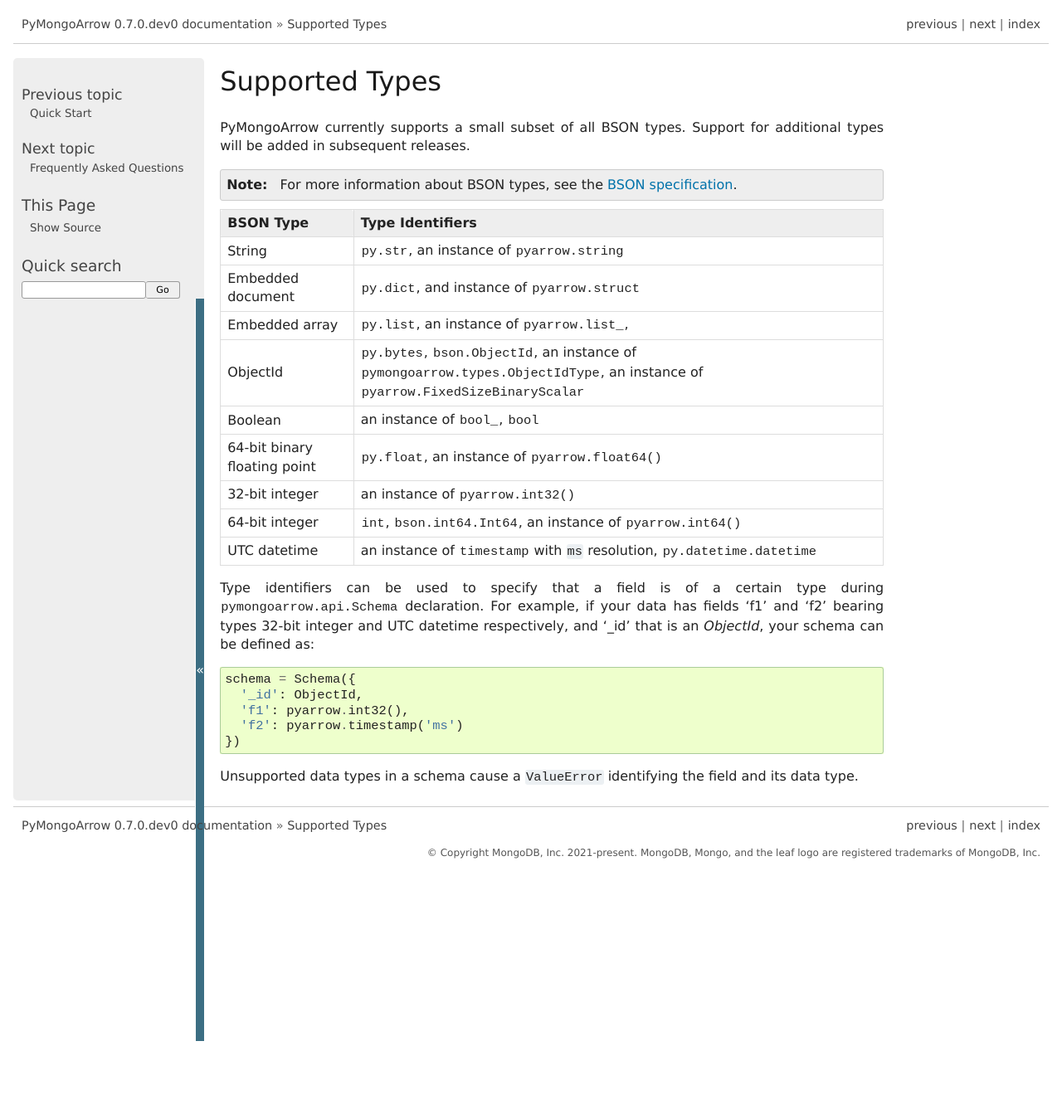
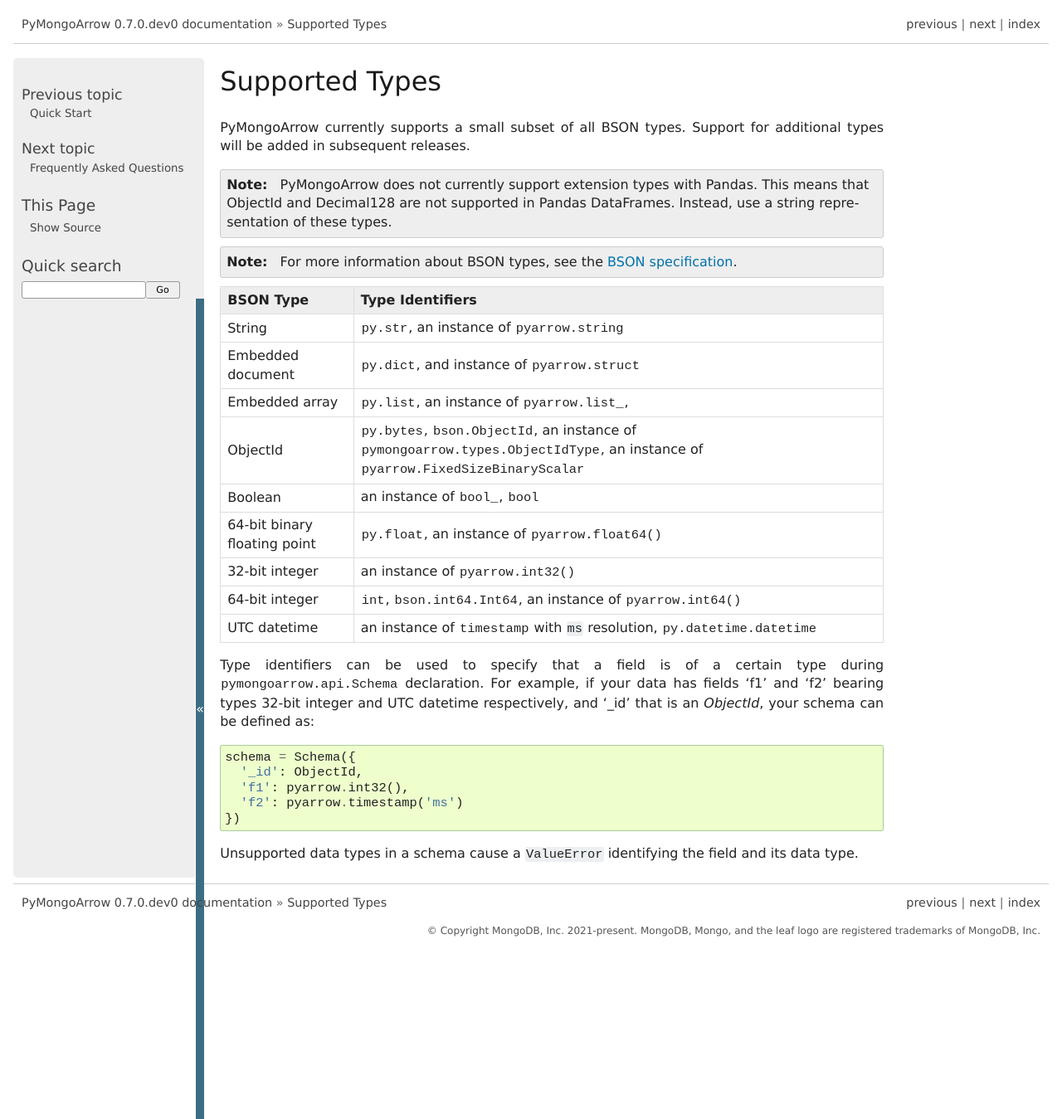
Before and after one commit to mongodb-labs/mongo-arrow, a Sphinx documentation site: the page built from bindings/python/docs/source/supported_types.rst, in a window 1280 px wide. Shown: the whole page at 83% size. Built offline with Sphinx 7.4.7, drawn with Linux system fonts in a browser that asks for light colours; before the commit the page ends 1255 px from its top, so only the background shows below that.

Commit message:
initial commit

```diff
--- a/bindings/python/docs/source/supported_types.rst
+++ b/bindings/python/docs/source/supported_types.rst
@@ -5,6 +5,9 @@ Supported Types
 
 PyMongoArrow currently supports a small subset of all BSON types.
 Support for additional types will be added in subsequent releases.
+
+.. note:: PyMongoArrow does not currently support extension types with Pandas. This means that ObjectId
+   and Decimal128 are not supported in Pandas DataFrames. Instead, use a string representation of these types.
 
 .. note:: For more information about BSON types, see the
    `BSON specification <http://bsonspec.org/spec.html>`_.
```
